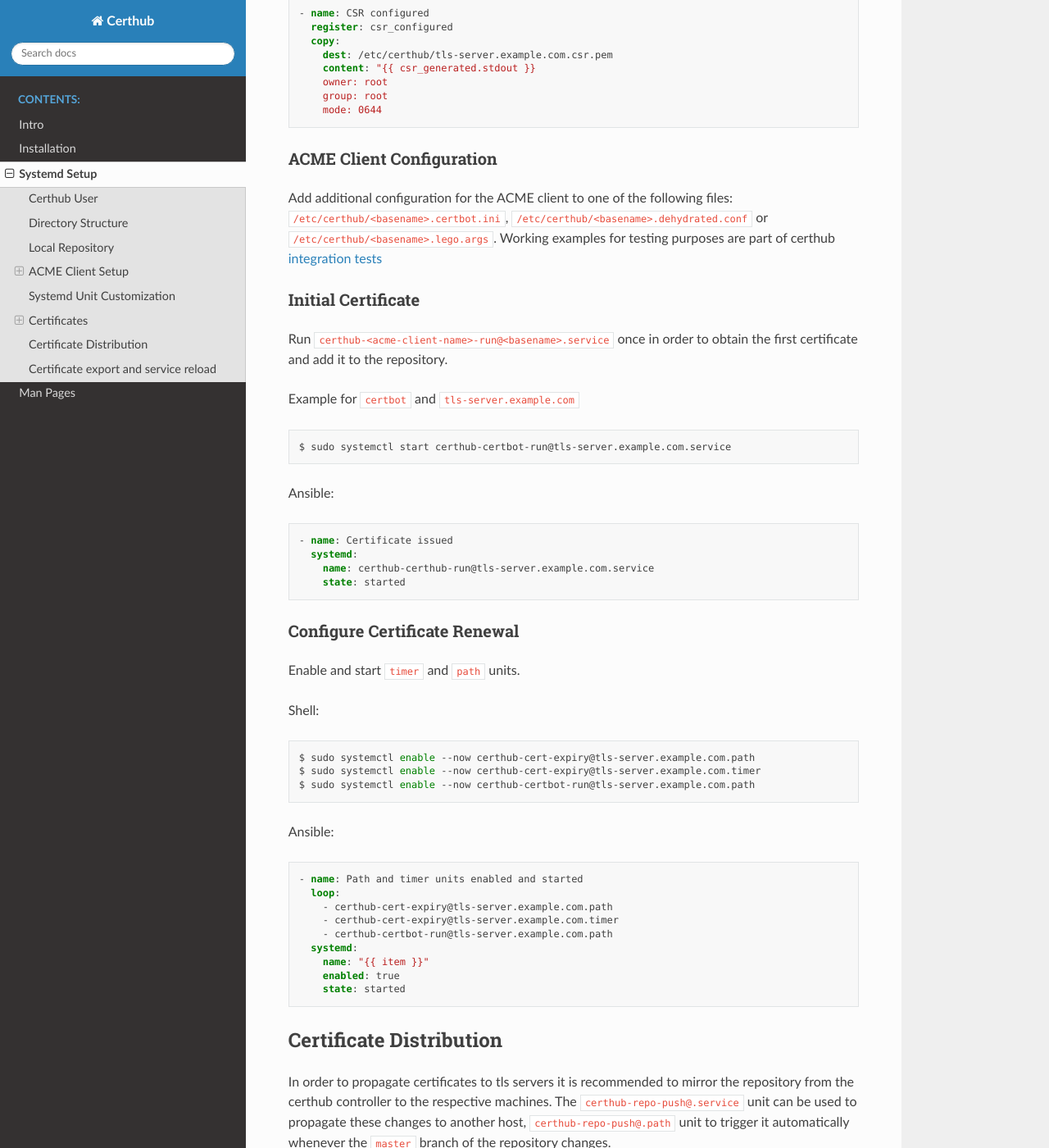
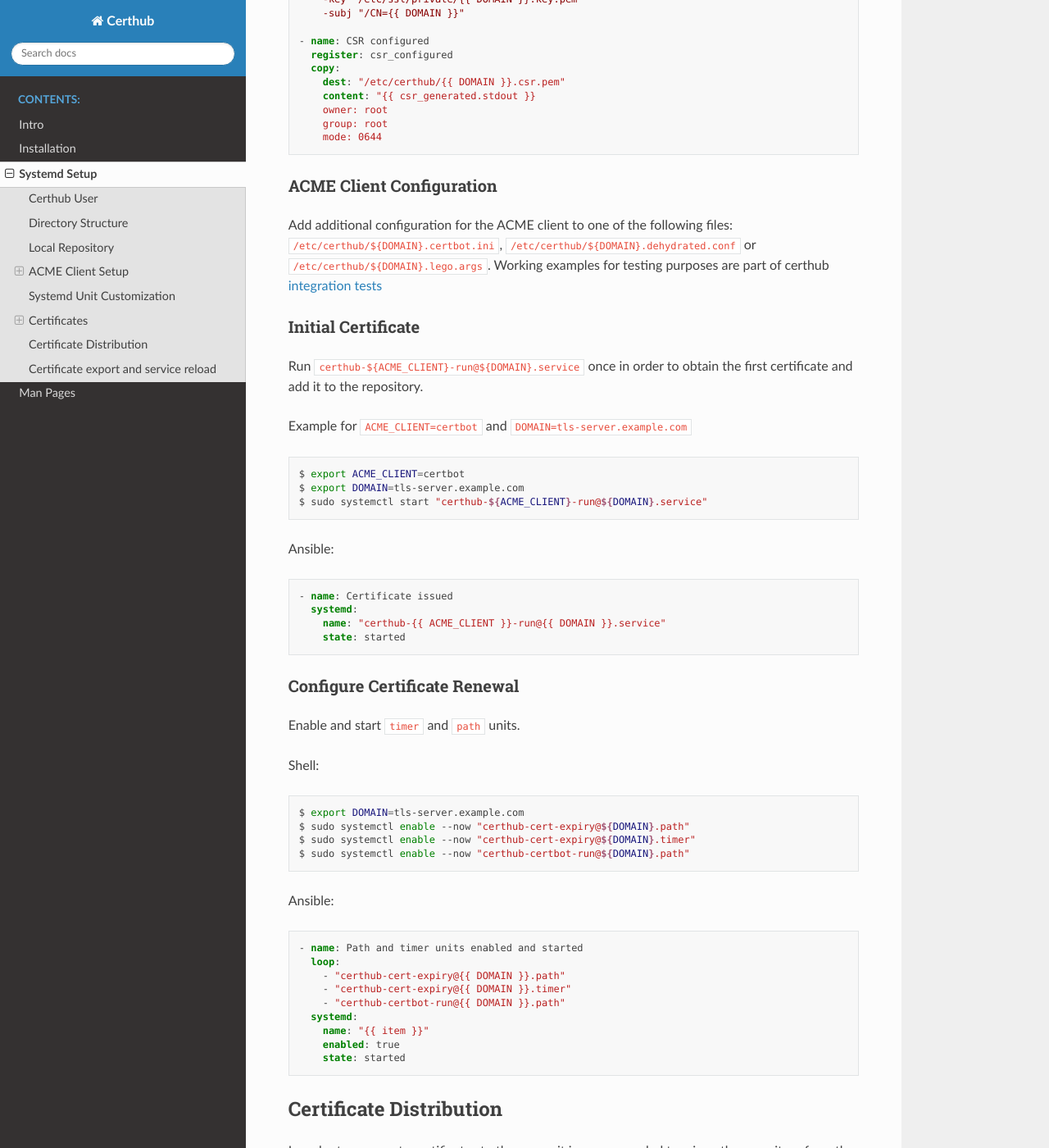
Before and after one commit to certhub/certhub, a Sphinx documentation site: the page built from doc/systemd.rst, in a window 1280 px wide and 1400 px high, scrolled down 6129 px. Shown: the whole window at 82% size. Built offline with Sphinx 7.4.7 and the Read the Docs theme 2.0.0, drawn with Linux system fonts in a browser that asks for light colours; some of the changed text lies outside the part shown.

Commit message:
Use variables for instance names

```diff
--- a/doc/systemd.rst
+++ b/doc/systemd.rst
@@ -324,35 +324,37 @@ CSR
 Generate a CSR from the TLS servers private key. When working with Ansible use
 `delegation <https://docs.ansible.com/ansible/latest/user_guide/playbooks_delegation.html#delegation>`__
 to run the ``openssl req`` command on another host than the certhub controller.
-Add the CSR to ``/etc/certhub/<basename>.csr.pem``. In simple setups it is
+Add the CSR to ``/etc/certhub/${DOMAIN}.csr.pem``. In simple setups it is
 recommended to use the domain name as the config base name.
 
 Shell:
 
 .. code-block:: shell
 
-    $ ssh tls-server.example.com sudo openssl req -new \
-        -key /etc/ssl/private/tls-server.example.com.key.pem \
-        -subj /CN=tls-server.example.com \
-        | sudo tee /etc/certhub/tls-server.example.com.csr.pem
+    $ export SERVER=tls-server.example.com
+    $ export DOMAIN=tls-server.example.com
+    $ ssh "${SERVER}" sudo openssl req -new \
+        -key "/etc/ssl/private/${DOMAIN}.key.pem" \
+        -subj "/CN=${DOMAIN}" \
+        | sudo tee "/etc/certhub/${DOMAIN}.csr.pem"
 
 Ansible:
 
 .. code-block:: yaml
 
     - name: CSR generated
-      delegate_to: tls-server.example.com
+      delegate_to: "{{ SERVER }}"
       changed_when: false
       register: csr_generated
       command: >
         openssl req -new
-        -key /etc/ssl/private/tls-server.example.com.key.pem
-        -subj /CN=tls-server.example.com
+        -key "/etc/ssl/private/{{ DOMAIN }}.key.pem"
+        -subj "/CN={{ DOMAIN }}"
 
     - name: CSR configured
       register: csr_configured
       copy:
-        dest: /etc/certhub/tls-server.example.com.csr.pem
+        dest: "/etc/certhub/{{ DOMAIN }}.csr.pem"
         content: "{{ csr_generated.stdout }}
         owner: root
         group: root
@@ -363,9 +365,9 @@ ACME Client Configuration
 ^^^^^^^^^^^^^^^^^^^^^^^^^
 
 Add additional configuration for the ACME client to one of the following files:
-``/etc/certhub/<basename>.certbot.ini``,
-``/etc/certhub/<basename>.dehydrated.conf`` or
-``/etc/certhub/<basename>.lego.args``. Working examples for testing purposes
+``/etc/certhub/${DOMAIN}.certbot.ini``,
+``/etc/certhub/${DOMAIN}.dehydrated.conf`` or
+``/etc/certhub/${DOMAIN}.lego.args``. Working examples for testing purposes
 are part of certhub
 `integration tests <https://github.com/znerol/certhub/tree/master/integration-test/src/travis/etc>`__
 
@@ -373,14 +375,16 @@ are part of certhub
 Initial Certificate
 ^^^^^^^^^^^^^^^^^^^
 
-Run ``certhub-<acme-client-name>-run@<basename>.service`` once in order to
+Run ``certhub-${ACME_CLIENT}-run@${DOMAIN}.service`` once in order to
 obtain the first certificate and add it to the repository.
 
-Example for ``certbot`` and ``tls-server.example.com``
+Example for ``ACME_CLIENT=certbot`` and ``DOMAIN=tls-server.example.com``
 
 .. code-block:: shell
 
-    $ sudo systemctl start certhub-certbot-run@tls-server.example.com.service
+    $ export ACME_CLIENT=certbot
+    $ export DOMAIN=tls-server.example.com
+    $ sudo systemctl start "certhub-${ACME_CLIENT}-run@${DOMAIN}.service"
 
 Ansible:
 
@@ -388,7 +392,7 @@ Ansible:
 
     - name: Certificate issued
       systemd:
-        name: certhub-certhub-run@tls-server.example.com.service
+        name: "certhub-{{ ACME_CLIENT }}-run@{{ DOMAIN }}.service"
         state: started
 
 
@@ -401,9 +405,10 @@ Shell:
 
 .. code-block:: shell
 
-    $ sudo systemctl enable --now certhub-cert-expiry@tls-server.example.com.path
-    $ sudo systemctl enable --now certhub-cert-expiry@tls-server.example.com.timer
-    $ sudo systemctl enable --now certhub-certbot-run@tls-server.example.com.path
+    $ export DOMAIN=tls-server.example.com
+    $ sudo systemctl enable --now "certhub-cert-expiry@${DOMAIN}.path"
+    $ sudo systemctl enable --now "certhub-cert-expiry@${DOMAIN}.timer"
+    $ sudo systemctl enable --now "certhub-certbot-run@${DOMAIN}.path"
 
 Ansible:
 
@@ -411,9 +416,9 @@ Ansible:
 
     - name: Path and timer units enabled and started
       loop:
-        - certhub-cert-expiry@tls-server.example.com.path
-        - certhub-cert-expiry@tls-server.example.com.timer
-        - certhub-certbot-run@tls-server.example.com.path
+        - "certhub-cert-expiry@{{ DOMAIN }}.path"
+        - "certhub-cert-expiry@{{ DOMAIN }}.timer"
+        - "certhub-certbot-run@{{ DOMAIN }}.path"
       systemd:
         name: "{{ item }}"
         enabled: true
@@ -441,10 +446,11 @@ Shell:
 
 .. code-block:: shell
 
-    $ systemd-escape --template certhub-repo-push@.service tls-server.example.com:/var/lib/certhub/certs.git
-    certhub-repo-push@tls\x2dserver.example.com:-var-lib-certhub-certs.git.service
-    $ sudo systemctl enable --now certhub-repo-push@tls\\x2dserver.example.com:-var-lib-certhub-certs.git.path
-    $ sudo systemctl start certhub-repo-push@tls\\x2dserver.example.com:-var-lib-certhub-certs.git.service
+    $ export REMOTE="tls-server.example.com:/var/lib/certhub/certs.git"
+    $ export PATH_UNIT="$(systemd-escape --template certhub-repo-push@.path ${REMOTE})"
+    $ export SERVICE_UNIT="$(systemd-escape --template certhub-repo-push@.service ${REMOTE})"
+    $ sudo systemctl enable --now "${PATH_UNIT}"
+    $ sudo systemctl start "${SERVICE_UNIT}"
 
 Ansible:
 
@@ -453,15 +459,19 @@ Ansible:
     tasks:
       - name: Certificate distribution activated
         notify: Certificate distribution run
+        vars:
+          UNIT: "{{ lookup('pipe','systemd-escape --template certhub-repo-push@.path ' + REMOTE|quote) }}"
         systemd:
-          name: "certhub-repo-push@tls\x2dserver.example.com:-var-lib-certhub-certs.git.path"
+          name: "{{ UNIT }}"
           enabled: true
           state: started
 
     handlers:
       - name: Certificate distribution run
+        vars:
+          UNIT: "{{ lookup('pipe','systemd-escape --template certhub-repo-push@.service ' + REMOTE|quote) }}"
         systemd:
-          name: certhub-repo-push@tls\x2dserver.example.com:-var-lib-certhub-certs.git.service
+          name: "{{ UNIT }}"
           state: started
 
 
@@ -477,7 +487,7 @@ automate this process on tls server nodes. Both of these units take a
 certificate configuration basename as their instance name.
 
 All units which should be reloaded whenever the exported certificate changes
-should be listed in ``/etc/certhub/<basename>.services-reload.txt``.
+should be listed in ``/etc/certhub/${DOMAIN}.services-reload.txt``.
 
 The default destination for exported certificates is ``/var/lib/certhub/certs``.
 
@@ -485,13 +495,15 @@ Shell:
 
 .. code-block:: shell
 
+
+    $ export DOMAIN=tls-server.example.com
     $ sudo -u certhub mkdir /var/lib/certhub/certs
-    $ sudo tee /etc/certhub/tls-server.example.com.services-reload.txt <<EOF
+    $ sudo tee "/etc/certhub/${DOMAIN}.services-reload.txt" <<EOF
     nginx.service
     EOF
-    $ sudo systemctl enable --now certhub-cert-export@tls-server.example.com.path
-    $ sudo systemctl enable --now certhub-cert-reload@tls-server.example.com.path
-    $ sudo systemctl start certhub-cert-export@tls-server.example.com.service
+    $ sudo systemctl enable --now "certhub-cert-export@${DOMAIN}.path"
+    $ sudo systemctl enable --now "certhub-cert-reload@${DOMAIN}.path"
+    $ sudo systemctl start "certhub-cert-export@${DOMAIN}.service"
 
 Ansible:
 
@@ -508,7 +520,7 @@ Ansible:
 
       - name: Service reload configuration
         copy:
-          dest: /etc/certhub/tls-server.example.com.services-reload.txt
+          dest: "/etc/certhub/{{ DOMAIN }}.services-reload.txt"
           owner: root
           group: root
           mode: 0644
@@ -518,8 +530,8 @@ Ansible:
       - name: Certificate export and service reload path units enabled and started
         notify: Certificate exported
         loop:
-          - certhub-cert-export@tls-server.example.com.path
-          - certhub-cert-reload@tls-server.example.com.path
+          - "certhub-cert-export@{{ DOMAIN }}.path"
+          - "certhub-cert-reload@{{ DOMAIN }}.path"
         systemd:
           name: "{{ item }}"
           enabled: true
@@ -528,5 +540,5 @@ Ansible:
     handlers:
       - name: Certificate exported
         systemd:
-          name: certhub-cert-export@tls-server.example.com.service
+          name: "certhub-cert-export@{{ DOMAIN }}.service"
           state: started
```
